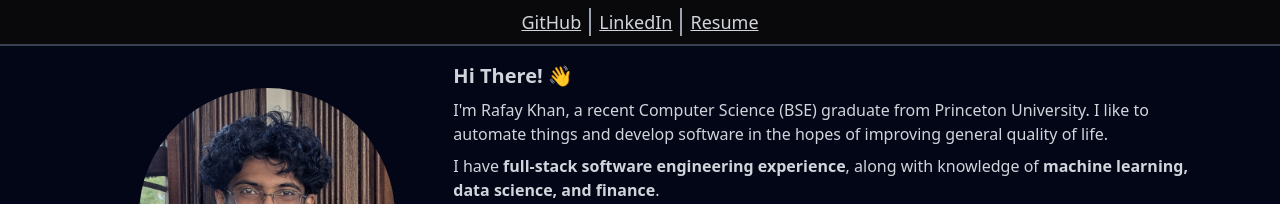
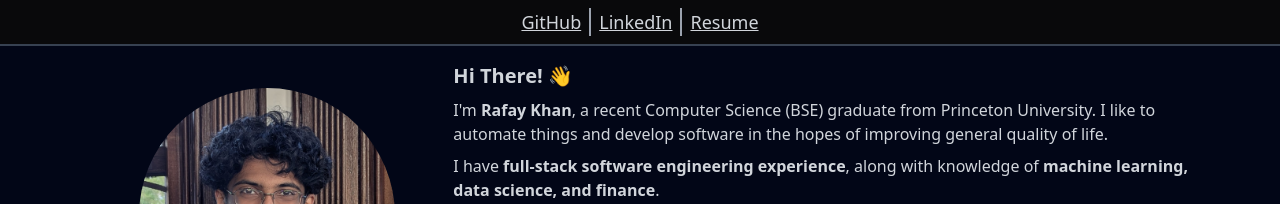
Before and after one commit to rafaykhan-source/portfolio, a React (Vite) app: page / in a window 1280 px wide. Shown: the top 204 px of the page. Built offline with nearby package versions, Linux system fonts and the light colour scheme.

Commit message:
chore: make name bold

```diff
--- a/src/components/IntroInfo.jsx
+++ b/src/components/IntroInfo.jsx
@@ -3,9 +3,9 @@ export function IntroInfo() {
     <>
       <div className="pb-2 text-xl font-bold">Hi There! 👋</div>
       <div className="pb-2">
-        I'm Rafay Khan, a recent Computer Science (BSE) graduate from Princeton
-        University. I like to automate things and develop software in the hopes
-        of improving general quality of life.
+        I'm <strong>Rafay Khan</strong>, a recent Computer Science (BSE)
+        graduate from Princeton University. I like to automate things and
+        develop software in the hopes of improving general quality of life.
       </div>
       <div className="pb-2">
         I have <strong>full-stack software engineering experience</strong>,
```
